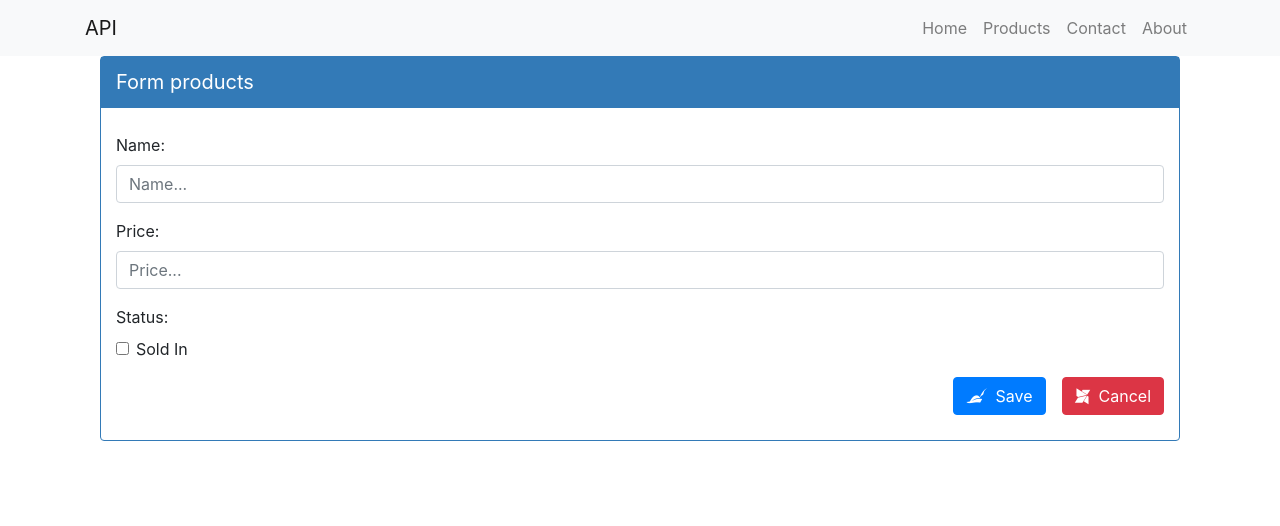
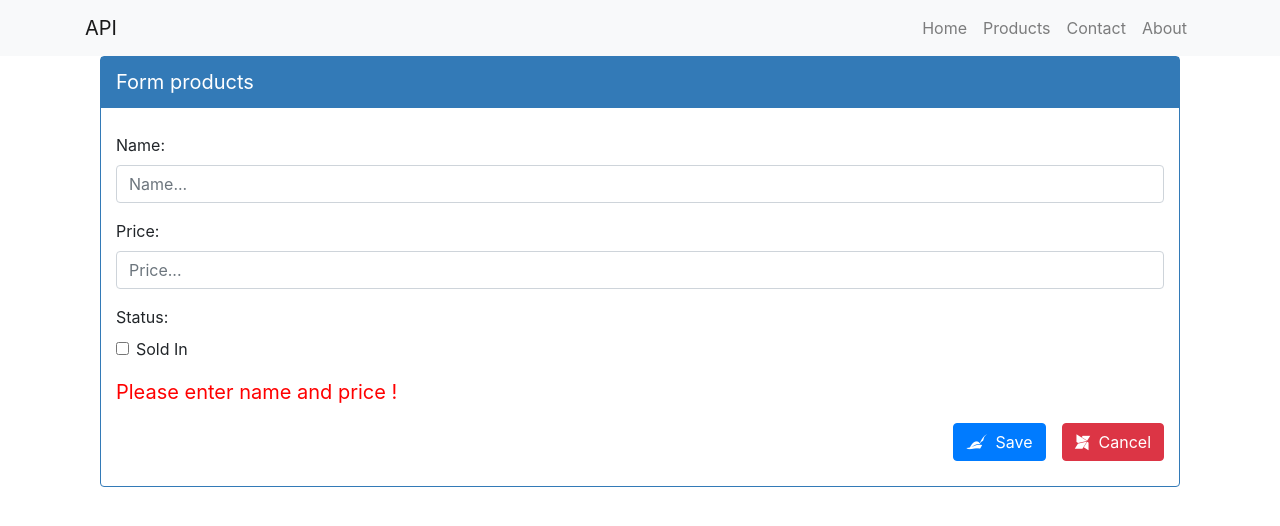
Before and after one commit to nguyenvando0810/react-connect-api, a React (Create React App) app: page /products/add in a window 1280 px wide. Shown: the top 526 px of the page. Built offline with nearby package versions, Linux system fonts and the light colour scheme.

Commit message:
add function confirm when delete

```diff
--- a/server/db.json
+++ b/server/db.json
@@ -1,6 +1,5 @@
 {
-  "products": [
-    {
+  "products": [{
       "id": 5,
       "name": "do",
       "price": "1212121",
@@ -13,22 +12,10 @@
       "id": 6
     },
     {
-      "id": 7,
-      "name": "dodo",
-      "price": "1234656",
-      "status": true
-    },
-    {
-      "id": 8,
-      "name": "cxcxc",
-      "price": "1212121",
-      "status": ""
-    },
-    {
-      "id": 9,
-      "name": "do",
-      "price": "11111",
-      "status": ""
+      "name": "qwqwq",
+      "price": "1000",
+      "status": "",
+      "id": 6
     }
   ]
 }
--- a/src/actions/index.js
+++ b/src/actions/index.js
@@ -44,7 +44,7 @@ export const addProduct = (product) => {
 export const addProductRequest = (product) => {
   return (dispatch) => {
     return callApi('products', 'POST', product).then(res => {
-      dispatch(addProduct(product))
+      dispatch(addProduct(res.data))
     })
   }
 }
--- /dev/null
+++ b/src/components/ModalConfirm/modalConfirm.js
@@ -0,0 +1,33 @@
+import React from 'react';
+
+class ModalComfirm extends React.Component {
+  onDeleteProduct(id) {
+    this.props.onDeleteProduct(id)
+  }
+
+  render() {
+    return (
+      <div className="modal fade" id="confirmDelete" role="dialog" aria-hidden="true">
+        <div className="modal-dialog" role="document">
+          <div className="modal-content">
+            <div className="modal-header">
+              <h5 className="modal-title" id="exampleModalLabel">Delete Confirm</h5>
+              <button type="button" className="close" data-dismiss="modal" aria-label="Close">
+                <span aria-hidden="true">&times;</span>
+              </button>
+            </div>
+            <div className="modal-body text-center">
+              Do you want delete it ?
+            </div>
+            <div className="modal-footer">
+              <button type="button" className="btn btn-secondary" data-dismiss="modal">Cancel</button>
+              <button type="button" className="btn btn-primary" data-dismiss="modal" onClick={this.onDeleteProduct.bind(this, this.props.id)}>I agree</button>
+            </div>
+          </div>
+        </div>
+      </div>
+    )
+  }
+}
+
+export default ModalComfirm
--- a/src/components/Product/product.js
+++ b/src/components/Product/product.js
@@ -3,7 +3,7 @@ import './product.scss'
 import { Link } from 'react-router-dom'
 class Product extends React.Component {
   onHandleConfirmDelete(id) {
-    this.props.onDeleteProduct(id)
+    this.props.getIdProductDelete(id)
   }
 
   render() {
@@ -22,7 +22,10 @@ class Product extends React.Component {
         </td>
         <td className="text-center">
           <Link to={`products/${product.id}/edit`} className="btn btn-info mr-3"><i className="fa fa-pencil mr-2" aria-hidden="true"></i>Edit</Link>
-          <button type="button" className="btn btn-danger" data-toggle="modal" data-target="#confirmDelete" onClick={this.onHandleConfirmDelete.bind(this, product.id)}><i className="fa fa-trash mr-2" aria-hidden="true"></i>Delete</button>
+          <button type="button" className="btn btn-danger" data-toggle="modal" data-target="#confirmDelete"
+            onClick={this.onHandleConfirmDelete.bind(this, product.id)}>
+            <i className="fa fa-trash mr-2" aria-hidden="true"></i>
+            Delete</button>
         </td>
       </tr>
     )
--- a/src/page/ProductAction/ProductAction.js
+++ b/src/page/ProductAction/ProductAction.js
@@ -19,15 +19,15 @@ class ProductAction extends React.Component {
   componentDidMount() {
     let { match } = this.props
 
-    if(match) {
+    if (match) {
       let id = match.params.id
       this.props.onEditProduct(id)
     }
   }
 
   componentWillReceiveProps(nextProps) {
-    if(nextProps) {
-      let {itemEditing} = nextProps
+    if (nextProps) {
+      let { itemEditing } = nextProps
 
       this.setState({
         id: itemEditing.id,
@@ -55,12 +55,16 @@ class ProductAction extends React.Component {
     let { history } = this.props
     let product = { id, name, price, status }
 
-    if(id) {
-      this.props.onUpdateProduct(product)
-      history.goBack()
+    if (id) {
+      if (name || price) {
+        this.props.onUpdateProduct(product)
+        history.goBack()
+      }
     } else {
-      this.props.onAddProduct(product)
-      history.goBack()
+      if (name || price) {
+        this.props.onAddProduct(product)
+        history.goBack()
+      }
     }
   }
 
@@ -86,11 +90,12 @@ class ProductAction extends React.Component {
                   <label>Status:</label>
                   <div className="form-check">
                     <label className="form-check-label">
-                      <input type="checkbox" className="form-check-input" name="status" value={status} onChange={this.onHandleChange}  checked={status}/>
+                      <input type="checkbox" className="form-check-input" name="status" value={status} onChange={this.onHandleChange} checked={status} />
                       Sold In
                     </label>
                   </div>
                 </div>
+                {this.showMessageError()}
                 <div className="text-right">
                   <button type="submit" className="btn btn-primary mr-3"><i className="fa fa-pied-piper mr-1" aria-hidden="true"></i> Save</button>
                   <Link to="/products-list" className="btn btn-danger" ><i className="fa fa-modx mr-2" aria-hidden="true"></i>Cancel</Link>
@@ -101,6 +106,14 @@ class ProductAction extends React.Component {
         </div>
       </div>
     )
+  }
+
+  showMessageError() {
+    let { name, price } = this.state
+
+    if (!name || !price) {
+      return (<p style={{ color: 'red', fontSize: '20px' }}>Please enter name and price !</p>)
+    }
   }
 }
 
--- a/src/page/ProductListPage/ProductListPage.js
+++ b/src/page/ProductListPage/ProductListPage.js
@@ -4,10 +4,17 @@ import Product from '../../components/Product/product'
 import { connect } from 'react-redux'
 import { Link } from 'react-router-dom'
 import { getProductRequest, deleteProductRequest } from '../../actions/index'
+import ModalComfirm from './../../components/ModalConfirm/modalConfirm'
 class ProductListPage extends React.Component {
   constructor(props) {
     super(props)
+
+    this.state = {
+      idDelete: ''
+    }
+
     this.onDeleteProduct = this.onDeleteProduct.bind(this)
+    this.getIdProductDelete = this.getIdProductDelete.bind(this)
   }
 
   componentDidMount() {
@@ -16,6 +23,12 @@ class ProductListPage extends React.Component {
 
   onDeleteProduct(id) {
     this.props.onDeleteProduct(id)
+  }
+
+  getIdProductDelete(id) {
+    this.setState({
+      idDelete: id
+    })
   }
 
   render() {
@@ -29,6 +42,8 @@ class ProductListPage extends React.Component {
         <ProductList>
           {this.showProductList(products)}
         </ProductList>
+
+        <ModalComfirm id={this.state.idDelete} onDeleteProduct={this.onDeleteProduct} />
       </div>
     )
   }
@@ -41,7 +56,7 @@ class ProductListPage extends React.Component {
             key={index}
             product={product}
             index={index}
-            onDeleteProduct={this.onDeleteProduct}
+            getIdProductDelete={this.getIdProductDelete}
           />
         )
       })
```
